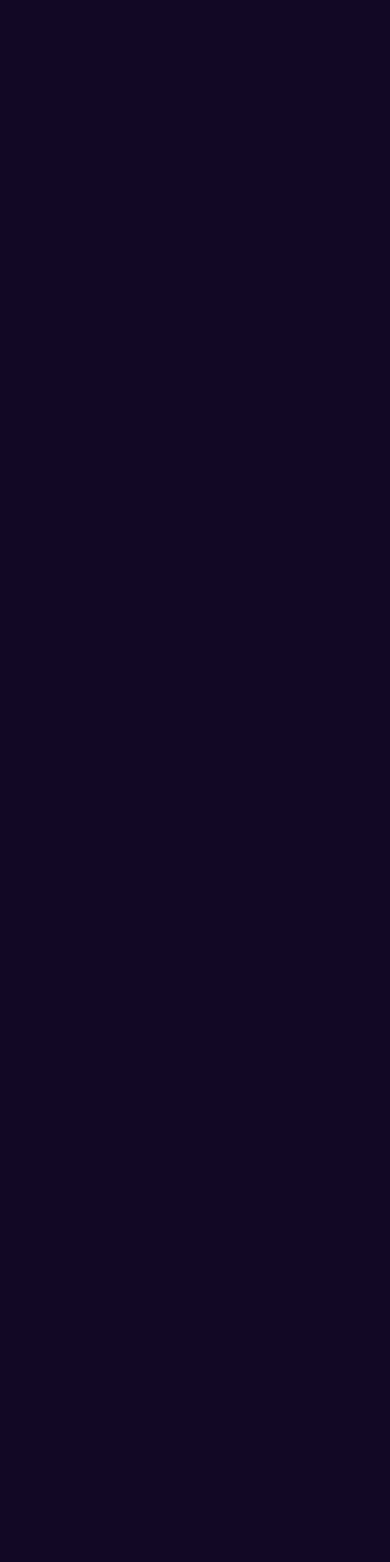
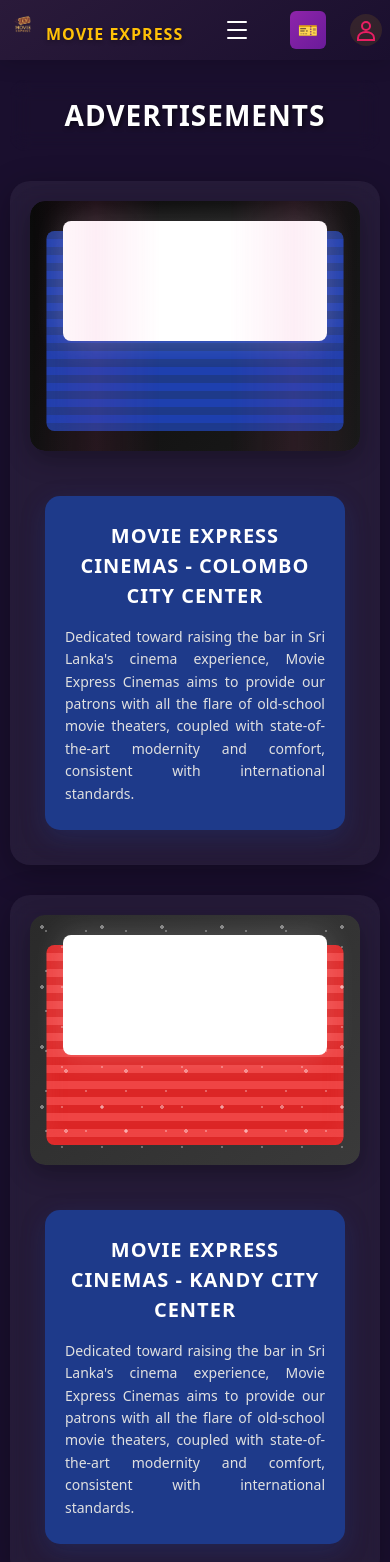
Before and after one commit to AnuNirmani/Movie-Ticket-Booking, a React (Vite) app: page /advertisements in a window 390 px wide. Before the commit this address had no page. Shown: the top 1562 px of the page. Before the commit the page ends 844 px from the top, so only its background shows below. Built offline with nearby package versions, Linux system fonts and the light colour scheme.

Commit message:
Created advertisements page

```diff
--- a/src/App.jsx
+++ b/src/App.jsx
@@ -14,6 +14,7 @@ import Theaters from "./FrondEnd/pages/Home/Theaters";
 import AboutUs from "./FrondEnd/pages/Footer/AboutUs";
 import TermsAndConditions from "./FrondEnd/pages/Footer/TermsAndConditions";
 import ContactUs from "./FrondEnd/pages/Footer/ContactUs";
+import Advertisements from "./FrondEnd/pages/Footer/Advertisements";
 
 function App() {
   return (
@@ -36,6 +37,7 @@ function App() {
         <Route path="/about" element={<AboutUs />} />
         <Route path="/terms" element={<TermsAndConditions />} />
         <Route path="/contact" element={<ContactUs />} />
+        <Route path="/advertisements" element={<Advertisements />} />
       </Routes>
     </BrowserRouter>
   );
--- /dev/null
+++ b/src/FrondEnd/css/Footer/advertisements.css
@@ -0,0 +1,346 @@
+/* Advertisements Page Styles */
+.advertisements-page {
+  min-height: 100vh;
+  display: flex;
+  flex-direction: column;
+  background: #1a0f2e;
+}
+
+.advertisements-container {
+  flex: 1;
+  max-width: 1400px;
+  margin: 0 auto;
+  width: 100%;
+  padding: 40px 20px;
+}
+
+.advertisements-header {
+  text-align: center;
+  margin-bottom: 60px;
+  padding: 40px 20px;
+  background: transparent;
+  border-radius: 15px;
+  backdrop-filter: blur(10px);
+}
+
+.advertisements-header h1 {
+  font-size: 48px;
+  font-weight: 700;
+  color: white;
+  text-transform: uppercase;
+  letter-spacing: 3px;
+  margin: 0;
+  text-shadow: 2px 2px 4px rgba(0, 0, 0, 0.5);
+}
+
+.advertisements-content {
+  display: flex;
+  flex-direction: column;
+  gap: 60px;
+}
+
+.advertisement-section {
+  display: grid;
+  grid-template-columns: 1fr 1fr;
+  gap: 40px;
+  align-items: center;
+  background: rgba(255, 255, 255, 0.05);
+  padding: 40px;
+  border-radius: 20px;
+  backdrop-filter: blur(10px);
+  box-shadow: 0 8px 32px rgba(0, 0, 0, 0.3);
+  transition: transform 0.3s ease, box-shadow 0.3s ease;
+}
+
+.advertisement-section:hover {
+  transform: translateY(-5px);
+  box-shadow: 0 12px 40px rgba(0, 0, 0, 0.4);
+}
+
+.advertisement-image {
+  position: relative;
+  height: 400px;
+  border-radius: 15px;
+  overflow: hidden;
+  box-shadow: 0 8px 25px rgba(0, 0, 0, 0.3);
+}
+
+.cinema-image {
+  width: 100%;
+  height: 100%;
+  position: relative;
+  background: #1a1a1a;
+  border-radius: 15px;
+  overflow: hidden;
+}
+
+/* Colombo Cinema Styling */
+.colombo-cinema {
+  background: linear-gradient(135deg, #0a0a0a 0%, #1a1a1a 100%);
+}
+
+.blue-seats {
+  position: absolute;
+  bottom: 20px;
+  left: 50%;
+  transform: translateX(-50%);
+  width: 90%;
+  height: 200px;
+  background: repeating-linear-gradient(
+    0deg,
+    #1e3a8a 0px,
+    #1e3a8a 8px,
+    #1e40af 8px,
+    #1e40af 16px
+  );
+  border-radius: 8px;
+  box-shadow: inset 0 0 20px rgba(30, 64, 175, 0.3);
+}
+
+/* Kandy Cinema Styling */
+.kandy-cinema {
+  background: linear-gradient(135deg, #2a2a2a 0%, #3a3a3a 100%);
+}
+
+.red-seats {
+  position: absolute;
+  bottom: 20px;
+  left: 50%;
+  transform: translateX(-50%);
+  width: 90%;
+  height: 200px;
+  background: repeating-linear-gradient(
+    0deg,
+    #dc2626 0px,
+    #dc2626 8px,
+    #ef4444 8px,
+    #ef4444 16px
+  );
+  border-radius: 8px;
+  box-shadow: inset 0 0 20px rgba(239, 68, 68, 0.3);
+}
+
+.cinema-screen {
+  position: absolute;
+  top: 20px;
+  left: 50%;
+  transform: translateX(-50%);
+  width: 80%;
+  height: 120px;
+  background: #ffffff;
+  border-radius: 8px;
+  box-shadow: 0 0 30px rgba(255, 255, 255, 0.2);
+}
+
+/* Neon Lighting for Colombo */
+.pink-neon {
+  position: absolute;
+  top: 0;
+  left: 0;
+  right: 0;
+  height: 100%;
+  background:
+    linear-gradient(90deg, transparent 0%, rgba(236, 72, 153, 0.3) 20%, transparent 40%),
+    linear-gradient(90deg, transparent 60%, rgba(236, 72, 153, 0.3) 80%, transparent 100%);
+  animation: neonGlow 3s ease-in-out infinite alternate;
+}
+
+@keyframes neonGlow {
+  0% {
+    opacity: 0.3;
+  }
+  100% {
+    opacity: 0.7;
+  }
+}
+
+/* Grid Lighting for Kandy */
+.grid-lighting {
+  position: absolute;
+  top: 0;
+  left: 0;
+  right: 0;
+  height: 100%;
+  background-image:
+    radial-gradient(circle at 20% 20%, rgba(255, 255, 255, 0.4) 2px, transparent 2px),
+    radial-gradient(circle at 40% 40%, rgba(255, 255, 255, 0.3) 1.5px, transparent 1.5px),
+    radial-gradient(circle at 60% 60%, rgba(255, 255, 255, 0.4) 2px, transparent 2px),
+    radial-gradient(circle at 80% 80%, rgba(255, 255, 255, 0.3) 1.5px, transparent 1.5px);
+  background-size: 60px 60px, 40px 40px, 60px 60px, 40px 40px;
+  animation: gridFlicker 4s ease-in-out infinite;
+}
+
+@keyframes gridFlicker {
+  0%, 100% {
+    opacity: 0.6;
+  }
+  50% {
+    opacity: 1;
+  }
+}
+
+.advertisement-text {
+  display: flex;
+  align-items: center;
+  justify-content: center;
+  padding: 20px;
+}
+
+.text-content {
+  background: #1e3a8a;
+  padding: 40px;
+  border-radius: 15px;
+  box-shadow: 0 8px 25px rgba(30, 58, 138, 0.3);
+  transition: transform 0.3s ease, box-shadow 0.3s ease;
+}
+
+.text-content:hover {
+  transform: translateY(-3px);
+  box-shadow: 0 12px 35px rgba(30, 58, 138, 0.4);
+}
+
+.text-content h2 {
+  font-size: 28px;
+  font-weight: bold;
+  color: white;
+  margin: 0 0 20px 0;
+  text-align: center;
+  text-transform: uppercase;
+  letter-spacing: 1px;
+}
+
+.text-content p {
+  font-size: 16px;
+  line-height: 1.8;
+  color: #e0e0e0;
+  margin: 0;
+  text-align: justify;
+}
+
+/* Responsive Design */
+@media (max-width: 1200px) {
+  .advertisements-header h1 {
+    font-size: 42px;
+  }
+
+  .advertisement-section {
+    gap: 30px;
+    padding: 30px;
+  }
+
+  .advertisement-image {
+    height: 350px;
+  }
+}
+
+@media (max-width: 768px) {
+  .advertisements-container {
+    padding: 30px 15px;
+  }
+
+  .advertisements-header {
+    margin-bottom: 40px;
+    padding: 30px 15px;
+  }
+
+  .advertisements-header h1 {
+    font-size: 36px;
+    letter-spacing: 2px;
+  }
+
+  .advertisements-content {
+    gap: 40px;
+  }
+
+  .advertisement-section {
+    grid-template-columns: 1fr;
+    gap: 30px;
+    padding: 25px;
+  }
+
+  .advertisement-image {
+    height: 300px;
+    order: 1;
+  }
+
+  .advertisement-text {
+    order: 2;
+    padding: 15px;
+  }
+
+  .text-content {
+    padding: 30px 25px;
+  }
+
+  .text-content h2 {
+    font-size: 24px;
+  }
+
+  .text-content p {
+    font-size: 15px;
+  }
+}
+
+@media (max-width: 480px) {
+  .advertisements-container {
+    padding: 20px 10px;
+  }
+
+  .advertisements-header {
+    margin-bottom: 30px;
+    padding: 20px 10px;
+  }
+
+  .advertisements-header h1 {
+    font-size: 28px;
+    letter-spacing: 1px;
+  }
+
+  .advertisements-content {
+    gap: 30px;
+  }
+
+  .advertisement-section {
+    padding: 20px;
+  }
+
+  .advertisement-image {
+    height: 250px;
+  }
+
+  .text-content {
+    padding: 25px 20px;
+  }
+
+  .text-content h2 {
+    font-size: 20px;
+    margin-bottom: 15px;
+  }
+
+  .text-content p {
+    font-size: 14px;
+    line-height: 1.6;
+  }
+}
+
+@media (max-width: 360px) {
+  .advertisements-header h1 {
+    font-size: 24px;
+  }
+
+  .advertisement-image {
+    height: 220px;
+  }
+
+  .text-content {
+    padding: 20px 15px;
+  }
+
+  .text-content h2 {
+    font-size: 18px;
+  }
+
+  .text-content p {
+    font-size: 13px;
+  }
+}
--- /dev/null
+++ b/src/FrondEnd/pages/Footer/Advertisements.jsx
@@ -0,0 +1,68 @@
+import React from "react";
+import Navbar from "../HeadFoot/Navbar";
+import Footer from "../HeadFoot/Footer";
+import "../../css/Footer/advertisements.css";
+
+const Advertisements = () => {
+  return (
+    <div className="advertisements-page">
+      <Navbar />
+
+      <div className="advertisements-container">
+        <div className="advertisements-header">
+          <h1>ADVERTISEMENTS</h1>
+        </div>
+
+        <div className="advertisements-content">
+          {/* First Advertisement - Colombo City Center */}
+          <div className="advertisement-section">
+            <div className="advertisement-image">
+              <div className="cinema-image colombo-cinema">
+                <div className="cinema-seats blue-seats"></div>
+                <div className="cinema-screen"></div>
+                <div className="neon-lighting pink-neon"></div>
+              </div>
+            </div>
+            <div className="advertisement-text">
+              <div className="text-content">
+                <h2>Movie Express Cinemas - Colombo City Center</h2>
+                <p>
+                  Dedicated toward raising the bar in Sri Lanka's cinema experience,
+                  Movie Express Cinemas aims to provide our patrons with all the flare
+                  of old-school movie theaters, coupled with state-of-the-art modernity
+                  and comfort, consistent with international standards.
+                </p>
+              </div>
+            </div>
+          </div>
+
+          {/* Second Advertisement - Kandy City Center */}
+          <div className="advertisement-section">
+            <div className="advertisement-image">
+              <div className="cinema-image kandy-cinema">
+                <div className="cinema-seats red-seats"></div>
+                <div className="cinema-screen"></div>
+                <div className="grid-lighting"></div>
+              </div>
+            </div>
+            <div className="advertisement-text">
+              <div className="text-content">
+                <h2>Movie Express Cinemas - Kandy City Center</h2>
+                <p>
+                  Dedicated toward raising the bar in Sri Lanka's cinema experience,
+                  Movie Express Cinemas aims to provide our patrons with all the flare
+                  of old-school movie theaters, coupled with state-of-the-art modernity
+                  and comfort, consistent with international standards.
+                </p>
+              </div>
+            </div>
+          </div>
+        </div>
+      </div>
+
+      <Footer />
+    </div>
+  );
+};
+
+export default Advertisements;
```
